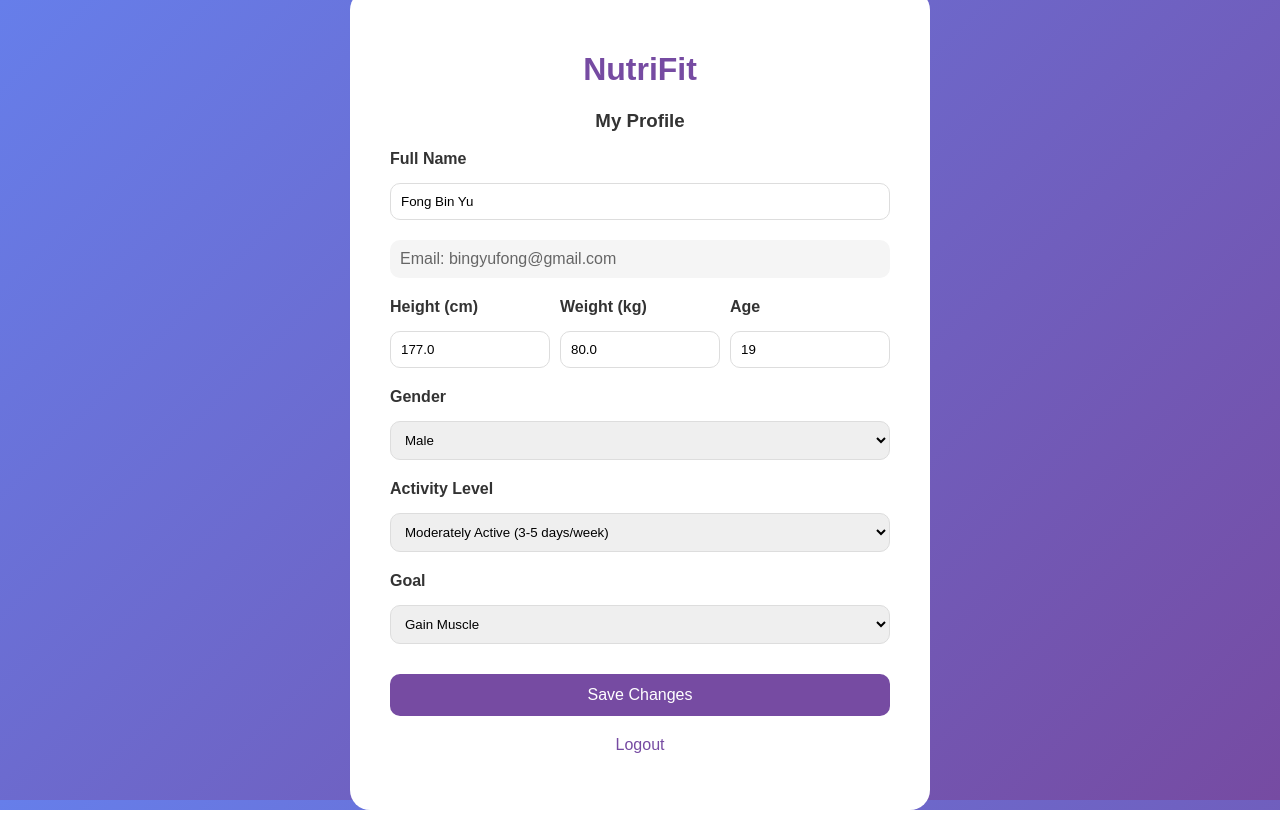
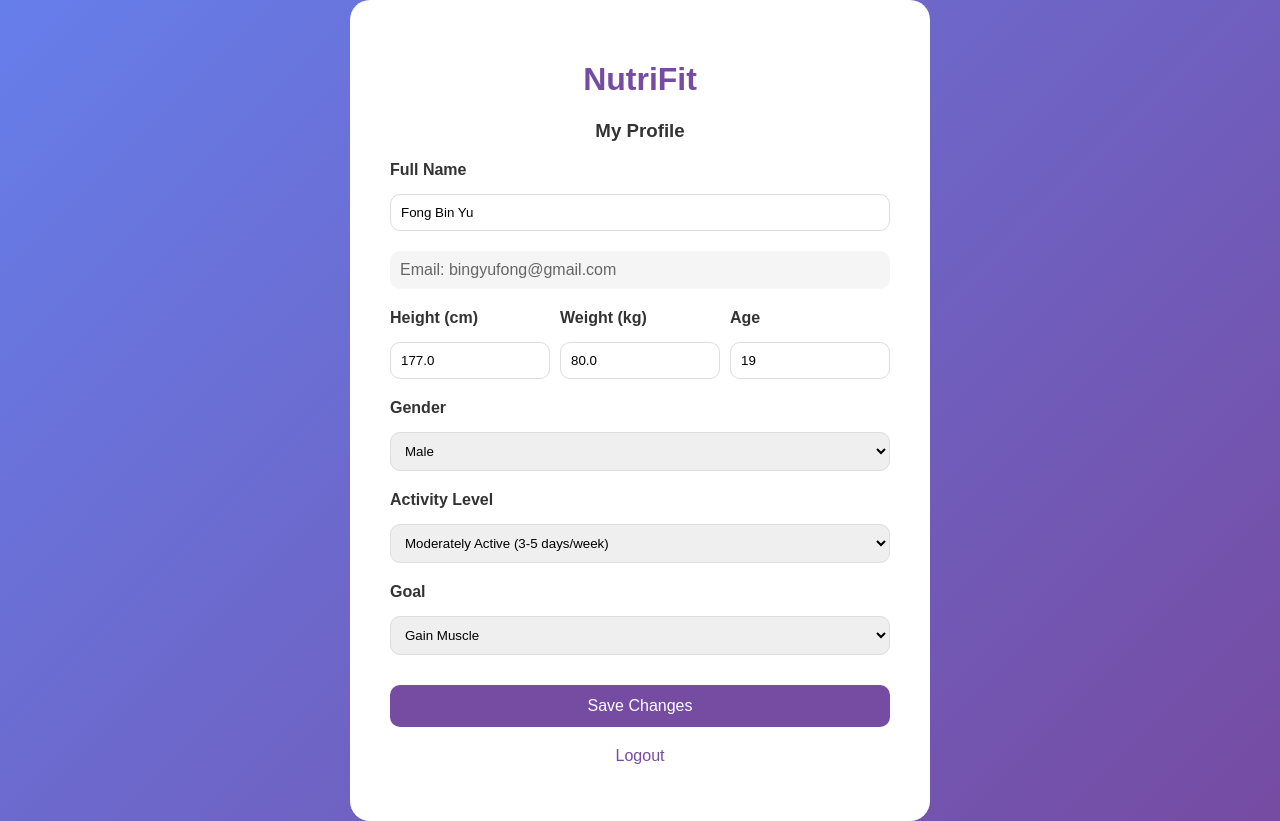
Before and after one commit to ThoJiaJun/NutriFit-Food-Image-Recognition-and-Calorie-Estimation-System, a Flask app: page /profile/1 in a window 1280 px wide. Run offline with Flask 3, Linux system fonts and the light colour scheme; data comes from the database, SQL or seed files in the repository.

Commit message:
Fix CSS: change height to min-height for full gradient background

```diff
--- a/NutriFit-Food-Image-Recognition-and-Calorie-Estimation-System/templates/login.html
+++ b/NutriFit-Food-Image-Recognition-and-Calorie-Estimation-System/templates/login.html
@@ -5,11 +5,11 @@
 <style>
   body {
     font-family: Arial;
-         background: linear-gradient(135deg, #667eea, #764ba2)
+         background: linear-gradient(135deg, #667eea, #764ba2);
           display: flex;
           justify-content: center;
           align-items: center;
-          height: 100vh; margin: 0;
+          minheight: 100vh; margin: 0;
          }
     .container {
         background-color: white;
--- a/NutriFit-Food-Image-Recognition-and-Calorie-Estimation-System/templates/profile.html
+++ b/NutriFit-Food-Image-Recognition-and-Calorie-Estimation-System/templates/profile.html
@@ -9,7 +9,7 @@
     display: flex;
     justify-content: center;
     align-items: center;
-    height: 100vh;
+    min-height: 100vh;
     margin: 0;
   }
   .container {
--- a/NutriFit-Food-Image-Recognition-and-Calorie-Estimation-System/templates/register.html
+++ b/NutriFit-Food-Image-Recognition-and-Calorie-Estimation-System/templates/register.html
@@ -9,7 +9,7 @@
           display: flex;
           justify-content: center;
           align-items: center;
-          height: 100vh; margin: 0;
+          min-height: 100vh; margin: 0;
          }
     .container {
         background-color: white;
```
